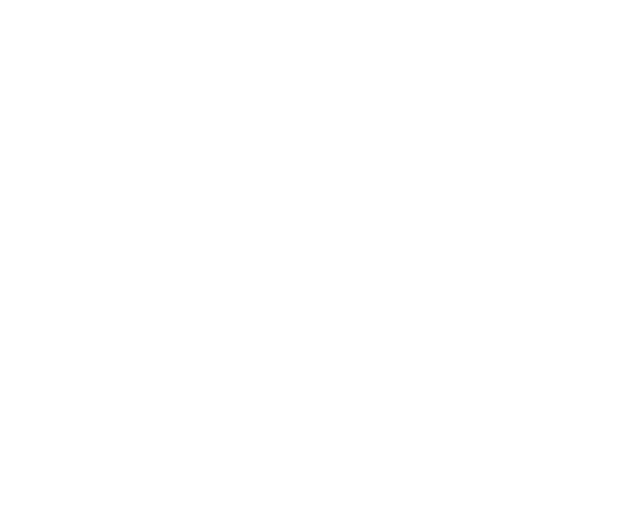
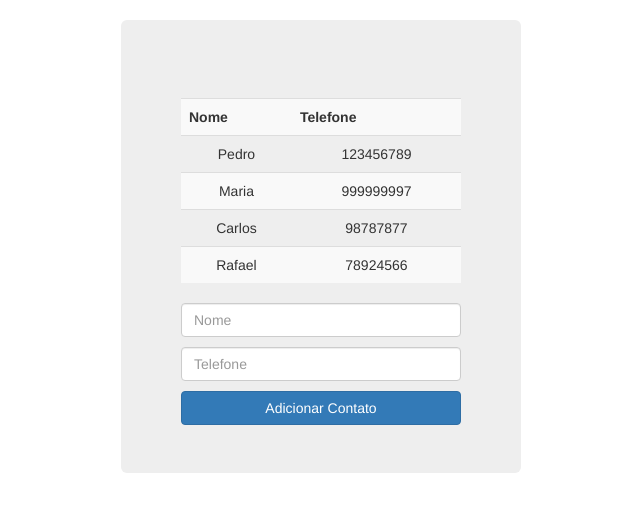
Before and after one commit to Klauswk/TelephonyList, a website: page public/index.html in a window 1280 px wide. Shown: the whole page, without its empty margins (319-959 px from the left). Drawn offline with Linux system fonts and the light colour scheme.

Commit message:
Using ng-repeat, and ng-controller with some stylish

```diff
--- a/public/index.html
+++ b/public/index.html
@@ -1,18 +1,64 @@
 <!DOCTYPE html>
 <html ng-app="listaTelefonica">
     <head ng-controller="mainController">
-        <title>{{titulo}}</title>
+        <title ng-bind="titulo"> </title>
         <meta charset="UTF-8">
         <meta name="viewport" content="width=device-width, initial-scale=1.0">
-        <script src="angular.min.js"></script>
+        <link rel="stylesheet" type="text/css" href="bootstrap/css/bootstrap.css">
+        <style>
+            .jumbotron{
+                width: 400px;
+                text-align: center;
+                margin-left: auto;
+                margin-right: auto;
+                margin-top: 20px;
+            }
+
+            .table{
+                margin-top: 30px;
+            }
+
+            .form-control{
+                margin-bottom: 10px;
+            }
+        </style>
+        <script type="text/javascript" src="angular.min.js"></script>
         <script>
-            angular.module("listaTelefonica",[]);
-            angular.module("listaTelefonica").controller("mainController",function($scope){
-                $scope.titulo = "Bem vindo!";
-            });
+                    angular.module("listaTelefonica", []);
+                    angular.module("listaTelefonica").controller("mainController", function ($scope) {
+                        $scope.titulo = "Bem vindo!";
+                        $scope.contatos = [
+                            {nome: 'Pedro', telefone: '123456789'},
+                            {nome: 'Maria', telefone: '999999997'},
+                            {nome: 'Carlos', telefone: '98787877'},
+                            {nome: 'Rafael', telefone: '78924566'}];
+
+
+                        $scope.salvarContato = function (contato) {
+                            $scope.contatos.push(angular.copy(contato));
+                        };
+                    });
         </script>
     </head>
-    <body >
-        <div>{{titulo}}</div>
+    <body ng-controller="mainController">
+        <div class="container">
+            <div class="jumbotron">
+                <table class="table table-striped">
+                    <tr>
+                        <th>Nome</th>
+                        <th>Telefone</th>
+                    </tr>
+                    <tr ng-repeat="contato in contatos">
+                        <td>{{contato.nome}}</td>
+                        <td>{{contato.telefone}}</td>
+                    </tr>
+                </table>
+                <form>
+                    <input class="form-control" type="text" ng-model="contato.nome" required placeholder="Nome">
+                    <input class="form-control" type="text" ng-model="contato.telefone" required placeholder="Telefone">
+                    <input class="btn btn-primary btn-block" ng-click="salvarContato(contato)" value="Adicionar Contato">
+                </form>
+            </div>
+        </div>
     </body>
 </html>
```
